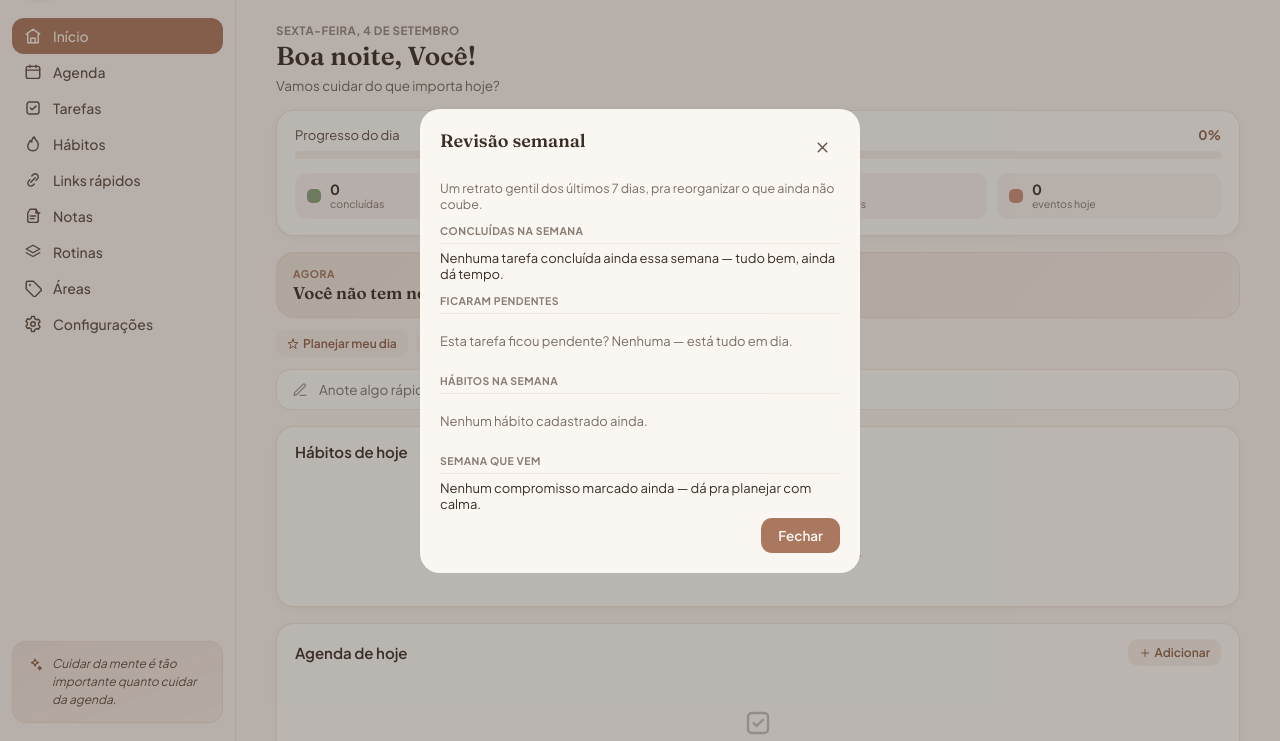
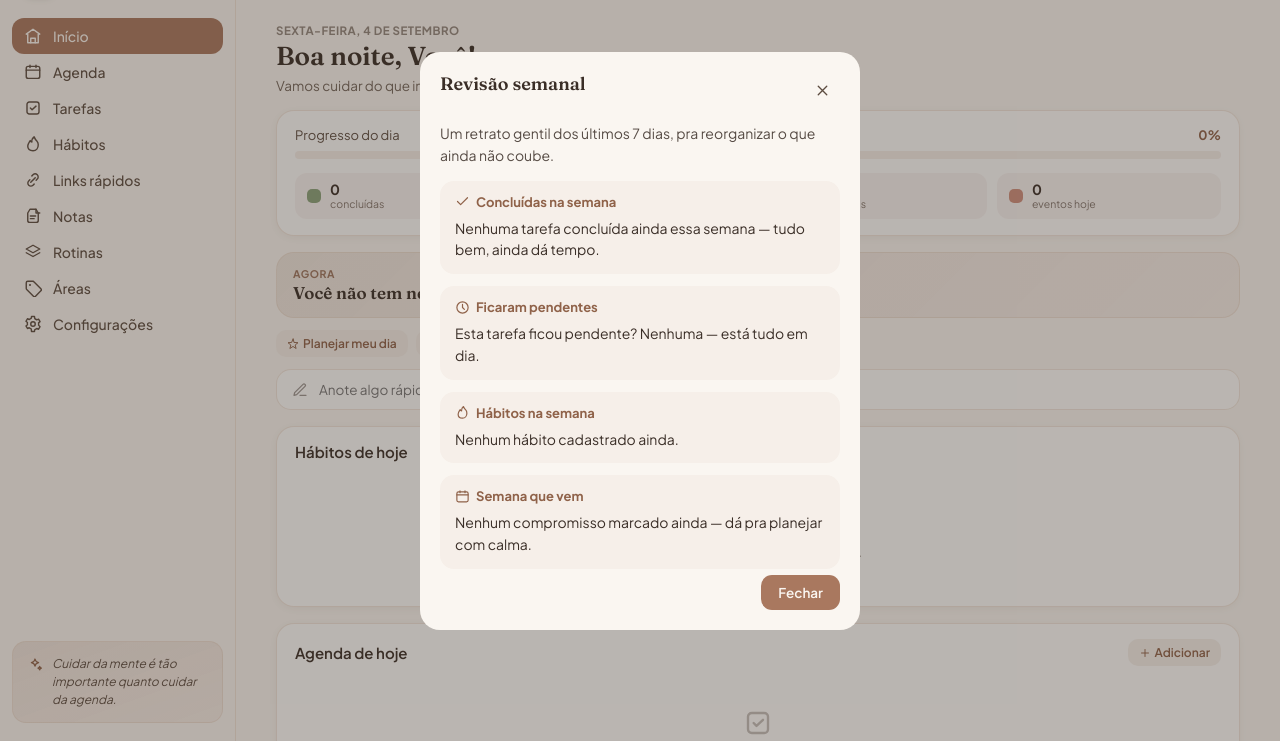
Before and after one commit to miihzteir/MinhaAgenda, a plain HTML site: page index.html in a window 1280 px wide. Both pictures are taken after a click on the button "Revisão semanal". Shown: the part 59-800 px from the top of the page. Drawn offline with Linux system fonts and the light colour scheme.

Commit message:
Add files via upload

```diff
--- a/css/style.css
+++ b/css/style.css
@@ -286,6 +286,17 @@ textarea.input { resize: vertical; min-height: 70px; }
 .day-section-head .mini-btn { padding: 4px 9px; }
 .day-section-head .mini-btn svg { width: 10px; height: 10px; }
 
+/* Blocos legíveis da Revisão semanal: título com contraste de verdade e
+   texto no tom principal (não o --ink-soft apagado), cada seção com fundo
+   próprio pra separar visualmente sem precisar só de linha fina. */
+.review-section { background: var(--cocoa-50); border-radius: 14px; padding: 13px 15px; margin-bottom: 12px; }
+.review-section-title { font-size: 13px; font-weight: 700; color: var(--accent-strong); margin: 0 0 8px; display: flex; align-items: center; gap: 6px; }
+.review-section-title svg { width: 15px; height: 15px; flex-shrink: 0; }
+.review-text { font-size: 14px; color: var(--ink); line-height: 1.55; margin: 0; }
+.review-row { display: flex; align-items: center; gap: 8px; padding: 7px 0; }
+.review-row + .review-row { border-top: 1px solid var(--border); }
+.review-row .item-title { font-size: 13.5px; color: var(--ink); }
+
 .link-grid { display: grid; grid-template-columns: 1fr; gap: 8px; }
 @media (min-width: 640px) { .link-grid { grid-template-columns: repeat(2, 1fr); } }
 .link-card {
--- a/js/pages/home.js
+++ b/js/pages/home.js
@@ -314,33 +314,39 @@ function openWeeklyReview() {
   const close = openModal({
     title: 'Revisão semanal',
     bodyHtml: `
-      <p style="font-size:12.5px;color:var(--ink-soft);opacity:.8;margin:0 0 12px;">Um retrato gentil dos últimos 7 dias, pra reorganizar o que ainda não coube.</p>
+      <p class="review-text" style="opacity:.85;margin:0 0 14px;">Um retrato gentil dos últimos 7 dias, pra reorganizar o que ainda não coube.</p>
 
-      <div class="day-section-head"><span>Concluídas na semana</span></div>
-      <p style="font-size:13px;margin:4px 0 12px;">${completedThisWeek.length ? `Você concluiu <strong>${completedThisWeek.length}</strong> tarefa(s). Bom trabalho.` : 'Nenhuma tarefa concluída ainda essa semana — tudo bem, ainda dá tempo.'}</p>
+      <div class="review-section">
+        <div class="review-section-title">${icons.check} Concluídas na semana</div>
+        <p class="review-text">${completedThisWeek.length ? `Você concluiu <strong>${completedThisWeek.length}</strong> tarefa(s). Bom trabalho.` : 'Nenhuma tarefa concluída ainda essa semana — tudo bem, ainda dá tempo.'}</p>
+      </div>
 
-      <div class="day-section-head"><span>Ficaram pendentes</span></div>
-      <div id="stale-list" style="display:flex;flex-direction:column;gap:6px;max-height:32vh;overflow-y:auto;margin:6px 0 12px;">
-        ${stale.length ? stale.map((t) => `
-          <div class="item-row" data-row="${t.id}">
-            <div class="item-title" style="flex:1;">${escapeHtml(t.title)}</div>
-            <button type="button" class="icon-btn sm" data-stale-done="${t.id}" title="Concluir">${icons.check}</button>
-            <button type="button" class="icon-btn sm" data-stale-tomorrow="${t.id}" title="Adiar para amanhã">${icons.chevronRight}</button>
-            <button type="button" class="icon-btn sm" data-stale-someday="${t.id}" title="Mover para algum dia">${icons.sparkle}</button>
-          </div>`).join('') : `<p style="font-size:13px;color:var(--ink-soft);opacity:.8;">Esta tarefa ficou pendente? Nenhuma — está tudo em dia.</p>`}
+      <div class="review-section">
+        <div class="review-section-title">${icons.clock} Ficaram pendentes</div>
+        <div id="stale-list" style="max-height:32vh;overflow-y:auto;">
+          ${stale.length ? stale.map((t) => `
+            <div class="review-row" data-row="${t.id}">
+              <div class="item-title" style="flex:1;">${escapeHtml(t.title)}</div>
+              <button type="button" class="icon-btn sm" data-stale-done="${t.id}" title="Concluir">${icons.check}</button>
+              <button type="button" class="icon-btn sm" data-stale-tomorrow="${t.id}" title="Adiar para amanhã">${icons.chevronRight}</button>
+              <button type="button" class="icon-btn sm" data-stale-someday="${t.id}" title="Mover para algum dia">${icons.sparkle}</button>
+            </div>`).join('') : `<p class="review-text">Esta tarefa ficou pendente? Nenhuma — está tudo em dia.</p>`}
+        </div>
+        ${inboxCount ? `<p class="review-text" style="margin-top:8px;">Ainda há <strong>${inboxCount}</strong> ${inboxCount === 1 ? 'item' : 'itens'} na caixa de entrada esperando um lugar. Quer organizar?</p>` : ''}
       </div>
-      ${inboxCount ? `<p style="font-size:13px;margin:0 0 12px;">Ainda há <strong>${inboxCount}</strong> ${inboxCount === 1 ? 'item' : 'itens'} na caixa de entrada esperando um lugar. Quer organizar?</p>` : ''}
 
-      <div class="day-section-head"><span>Hábitos na semana</span></div>
-      <div style="display:flex;flex-direction:column;gap:5px;margin:6px 0 12px;">
+      <div class="review-section">
+        <div class="review-section-title">${icons.flame} Hábitos na semana</div>
         ${d.habits.length ? d.habits.map((h) => {
           const s = periodStats(h, today, 7);
-          return `<div style="display:flex;justify-content:space-between;font-size:12.5px;"><span>${escapeHtml(h.name)}</span><span style="color:var(--ink-soft);">${s.done}/${s.applicable} (${s.pct}%)</span></div>`;
-        }).join('') : `<p style="font-size:13px;color:var(--ink-soft);opacity:.8;">Nenhum hábito cadastrado ainda.</p>`}
+          return `<div class="review-row"><span class="item-title" style="flex:1;">${escapeHtml(h.name)}</span><span class="review-text" style="font-weight:600;">${s.done}/${s.applicable} (${s.pct}%)</span></div>`;
+        }).join('') : `<p class="review-text">Nenhum hábito cadastrado ainda.</p>`}
       </div>
 
-      <div class="day-section-head"><span>Semana que vem</span></div>
-      <p style="font-size:13px;margin:4px 0 0;">${nextWeekEvents ? `Você tem ${nextWeekEvents} compromisso(s) marcado(s).` : 'Nenhum compromisso marcado ainda — dá pra planejar com calma.'}</p>
+      <div class="review-section" style="margin-bottom:4px;">
+        <div class="review-section-title">${icons.agenda} Semana que vem</div>
+        <p class="review-text">${nextWeekEvents ? `Você tem ${nextWeekEvents} compromisso(s) marcado(s).` : 'Nenhum compromisso marcado ainda — dá pra planejar com calma.'}</p>
+      </div>
 
       <div class="modal-footer">
         <button class="btn" id="close-review">Fechar</button>
--- a/sw.js
+++ b/sw.js
@@ -1,7 +1,7 @@
 // Service worker simples: guarda o essencial em cache pra o app abrir
 // offline. Sem build, sem hash de versão automático — quando você mudar o
 // código, só suba o número do CACHE_NAME abaixo pra forçar a atualização.
-const CACHE_NAME = 'minha-agenda-v12';
+const CACHE_NAME = 'minha-agenda-v13';
 const BASE = new URL('.', self.location).href;
 
 const CORE_FILES = [
```
